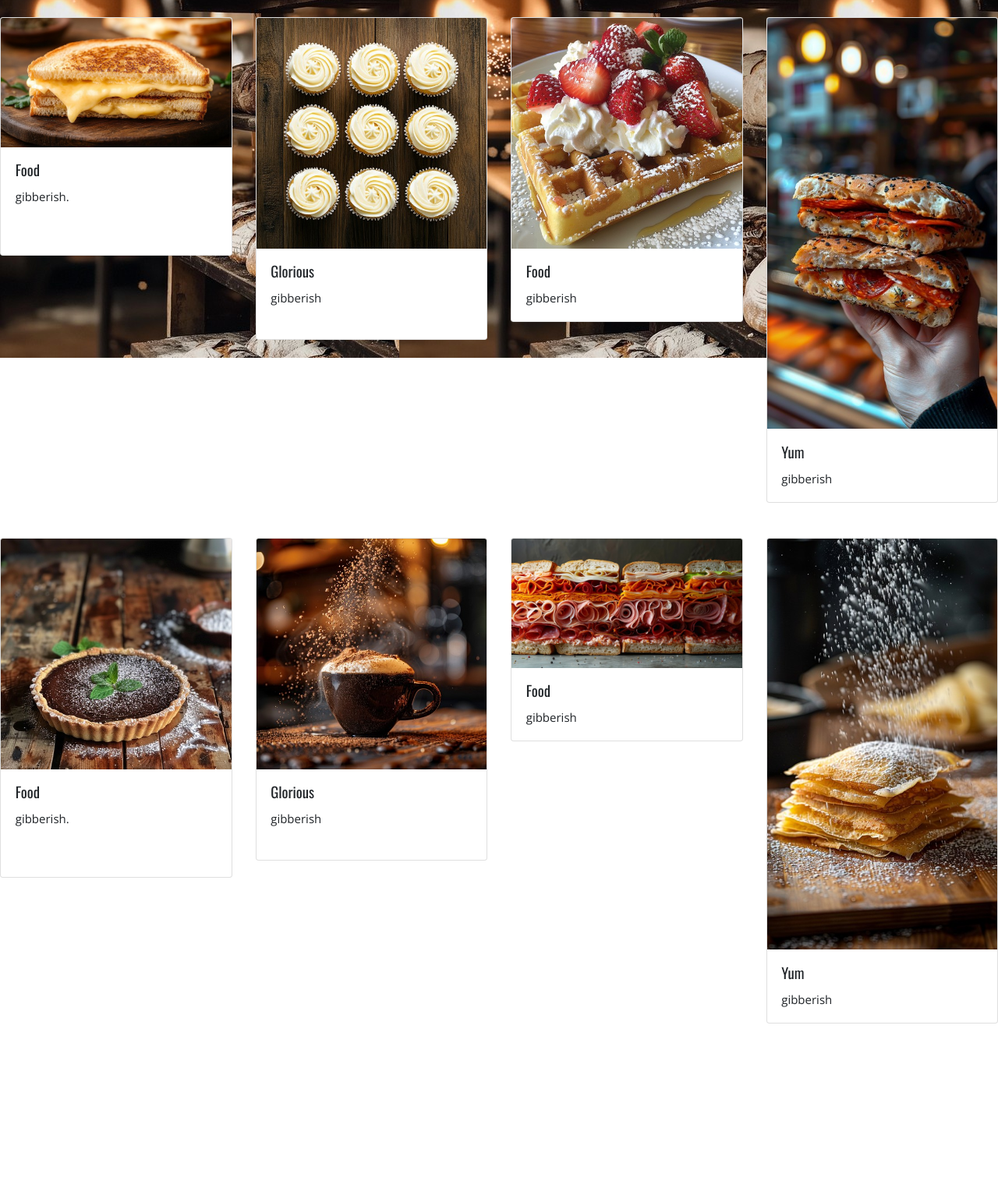
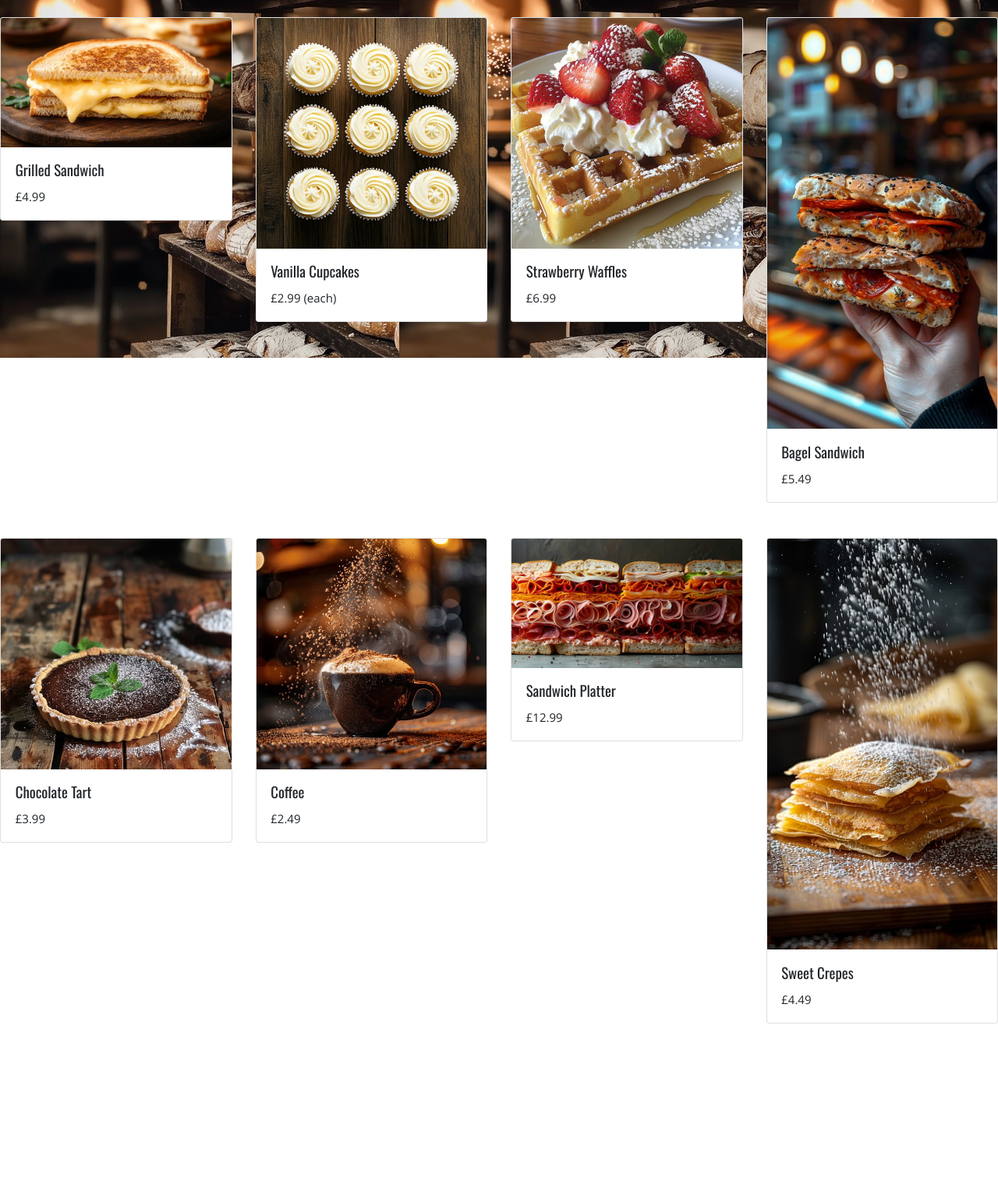
Before and after one commit to seysey01/FlourArtisansApp, a Flask app: page /yum in a window 1280 px wide. Shown: the part 53-1586 px from the top of the page at 78% size. Run offline with Flask 3, Linux system fonts and the light colour scheme.

Commit message:
fixed home page and added static in jinja templating for yum.html

```diff
--- a/MY_APP.py
+++ b/MY_APP.py
@@ -63,7 +63,7 @@ from flask_migrate import Migrate
 login_manager = LoginManager()
 
 def create_app():
-    app = Flask(__name__)
+    app = Flask(__name__, static_folder='static')
     app.register_blueprint(main)
     app.config.from_object(Config)
 
@@ -103,3 +103,8 @@ if __name__ == '__main__':
             print('Admin user already exists.')
 
     app.run(debug=True)
+
+
+# # if __name__ == "__main__" :
+# #     app = create_app()
+# #     app.run(debug=True)
--- a/app/routes.py
+++ b/app/routes.py
@@ -90,6 +90,19 @@ def events():
 #     return user.is_admin if user else False
 
 
+# @main.route('/register', methods=['GET', 'POST'])
+# def register():
+#     if current_user.is_authenticated:
+#         return redirect(url_for('main.home'))
+#     form = RegistrationForm()
+#     if form.validate_on_submit():
+#         user = User(username=form.username.data, email=form.email.data, password=form.password.data)
+#         db.session.add(user)
+#         db.session.commit()
+#         flash('Registration successful! You can now log in.', 'success')
+#         return redirect(url_for('main.login'))
+#     return render_template('register.html', title='Register', form=form)
+
 
 @main.route('/register', methods=['GET', 'POST'])
 def register():
@@ -97,12 +110,35 @@ def register():
         return redirect(url_for('main.home'))
     form = RegistrationForm()
     if form.validate_on_submit():
-        user = User(username=form.username.data, email=form.email.data, password=form.password.data)
+        # Checking if the user being registered is an admin
+        is_admin = False  # Set to True if you want to register an admin user
+
+        user = User(username=form.username.data, email=form.email.data, password=form.password.data, is_admin=is_admin)
         db.session.add(user)
         db.session.commit()
         flash('Registration successful! You can now log in.', 'success')
-        return redirect(url_for('main.login'))
+
+        # Redirecting to the appropriate page based on the user's role
+        if is_admin:
+            return redirect(url_for('main.admin'))
+        else:
+            return redirect(url_for('main.login'))
+
     return render_template('register.html', title='Register', form=form)
+
+# @main.route('/login', methods=['GET', 'POST'])
+# def login():
+#     if current_user.is_authenticated:
+#         return redirect(url_for('main.home'))
+#     form = LoginForm()
+#     if form.validate_on_submit():
+#         user = User.query.filter_by(username=form.username.data).first()
+#         if user and user.check_password(form.password.data):
+#             login_user(user)
+#             flash('Login successful!', 'success')
+#             return redirect(url_for('main.home'))
+#         flash('Invalid username or password', 'danger')
+#     return render_template('login.html', title='Login', form=form)
 
 @main.route('/login', methods=['GET', 'POST'])
 def login():
@@ -115,7 +151,10 @@ def login():
             login_user(user)
             flash('Login successful!', 'success')
             return redirect(url_for('main.home'))
-        flash('Invalid username or password', 'danger')
+        elif user and user.is_admin:
+            flash('Admin user already exists.', 'danger')
+        else:
+            flash('Invalid username or password', 'danger')
     return render_template('login.html', title='Login', form=form)
 
 @main.route('/logout')
--- a/templates/base.html
+++ b/templates/base.html
@@ -88,8 +88,10 @@
 <!--  </div>-->
 <!--</nav>-->
 
+<!--UPDATED NAV -->
 <nav class="navbar navbar-expand-lg navbar-light bg-light">
-  <a class="navbar-brand" href="/static">Loaf</a>
+<!--    <a class="navbar-brand" href="/static">Loaf</a>-->
+<a class="navbar-brand" href="{{ url_for('main.home') }}">Loaf</a>
   <button class="navbar-toggler" type="button" data-toggle="collapse" data-target="#navbarSupportedContent" aria-controls="navbarSupportedContent" aria-expanded="false" aria-label="Toggle navigation">
     <span class="navbar-toggler-icon"></span>
   </button>
@@ -126,6 +128,8 @@
     <!-- ... (search form) -->
   </div>
 </nav>
+
+<!--END OF NAV-->
 
 {% block content %} {% endblock %}
 <!--<hr>-->
--- a/templates/yum.html
+++ b/templates/yum.html
@@ -1,88 +1,87 @@
 {% extends "base.html" %}
 {% block title %}Yummy My Tummy{% endblock %}
 
-
 {% block content %}
 
- <br>
+<br>
 <!--          photos of food-->
-          <div class="row row-cols-1 row-cols-md-2 g-4">
+<div class="row row-cols-1 row-cols-md-2 g-4">
   <div class="col">
     <div class="card">
-      <img src="/images/cheesy-grilled-sandwich-stockcake.jpg" class="card-img-top" alt="grilled sandwich">
+      <img src="{{ url_for('static', filename='images/cheesy-grilled-sandwich-stockcake.jpg') }}" class="card-img-top" alt="grilled sandwich">
       <div class="card-body">
-        <h5 class="card-title">Food</h5>
-        <p class="card-text">gibberish.<br><br><br></p>
+        <h5 class="card-title">Grilled Sandwich</h5>
+        <p class="card-text">£4.99</p>
       </div>
     </div>
   </div>
   <div class="col">
     <div class="card">
-      <img src="/images/delicious-vanilla-cupcakes-stockcake.jpg" class="card-img-top" alt="cupcakes">
+      <img src="{{ url_for('static', filename='images/delicious-vanilla-cupcakes-stockcake.jpg') }}" class="card-img-top" alt="cupcakes">
       <div class="card-body">
-        <h5 class="card-title">Glorious</h5>
-        <p class="card-text">gibberish <br><br>  </p>
+        <h5 class="card-title">Vanilla Cupcakes</h5>
+        <p class="card-text">£2.99 (each)</p>
       </div>
     </div>
   </div>
   <div class="col">
     <div class="card">
-      <img src="/images/strawberry-topped-waffles-stockcake.jpg" class="card-img-top" alt="waffles">
+      <img src="{{ url_for('static', filename='images/strawberry-topped-waffles-stockcake.jpg') }}" class="card-img-top" alt="waffles">
       <div class="card-body">
-        <h5 class="card-title">Food</h5>
-        <p class="card-text">gibberish</p>
+        <h5 class="card-title">Strawberry Waffles</h5>
+        <p class="card-text">£6.99</p>
       </div>
     </div>
   </div>
   <div class="col">
     <div class="card">
-      <img src="/images/tasty-bagel-sandwich-stockcake.jpg" class="card-img-top" alt="bagel sandwich">
+      <img src="{{ url_for('static', filename='images/tasty-bagel-sandwich-stockcake.jpg') }}" class="card-img-top" alt="bagel sandwich">
       <div class="card-body">
-        <h5 class="card-title">Yum</h5>
-        <p class="card-text">gibberish</p>
+        <h5 class="card-title">Bagel Sandwich</h5>
+        <p class="card-text">£5.49</p>
       </div>
     </div>
   </div>
 </div>
 
-          <br>
-          <br>
+<br>
+<br>
 
 <!--another block of food -->
-        <div class="row row-cols-1 row-cols-md-2 g-4">
+<div class="row row-cols-1 row-cols-md-2 g-4">
   <div class="col">
     <div class="card">
-      <img src="/images/delicious-chocolate-tart-stockcake.jpg" class="card-img-top" alt="chocolate tart">
+      <img src="{{ url_for('static', filename='images/delicious-chocolate-tart-stockcake.jpg') }}" class="card-img-top" alt="chocolate tart">
       <div class="card-body">
-        <h5 class="card-title">Food</h5>
-        <p class="card-text">gibberish.<br><br><br></p>
+        <h5 class="card-title">Chocolate Tart</h5>
+        <p class="card-text">£3.99</p>
       </div>
     </div>
   </div>
   <div class="col">
     <div class="card">
-      <img src="/images/energizing-coffee-splash-stockcake.jpg" class="card-img-top" alt="coffee">
+      <img src="{{ url_for('static', filename='images/energizing-coffee-splash-stockcake.jpg') }}" class="card-img-top" alt="coffee">
       <div class="card-body">
-        <h5 class="card-title">Glorious</h5>
-        <p class="card-text">gibberish <br><br>  </p>
+        <h5 class="card-title">Coffee</h5>
+        <p class="card-text">£2.49</p>
       </div>
     </div>
   </div>
   <div class="col">
     <div class="card">
-      <img src="/images/delicious-sandwich-array-stockcake.jpg" class="card-img-top" alt="sandwich array">
+      <img src="{{ url_for('static', filename='images/delicious-sandwich-array-stockcake.jpg') }}" class="card-img-top" alt="sandwich array">
       <div class="card-body">
-        <h5 class="card-title">Food</h5>
-        <p class="card-text">gibberish</p>
+        <h5 class="card-title">Sandwich Platter</h5>
+        <p class="card-text">£12.99</p>
       </div>
     </div>
   </div>
   <div class="col">
     <div class="card">
-      <img src="/images/dusting-sweet-crepes-stockcake.jpg" class="card-img-top" alt="crepes">
+      <img src="{{ url_for('static', filename='images/dusting-sweet-crepes-stockcake.jpg') }}" class="card-img-top" alt="crepes">
       <div class="card-body">
-        <h5 class="card-title">Yum</h5>
-        <p class="card-text">gibberish</p>
+        <h5 class="card-title">Sweet Crepes</h5>
+        <p class="card-text">£4.49</p>
       </div>
     </div>
   </div>
@@ -92,5 +91,4 @@
 
 <br><br>
 
-
 {%endblock%}
```
